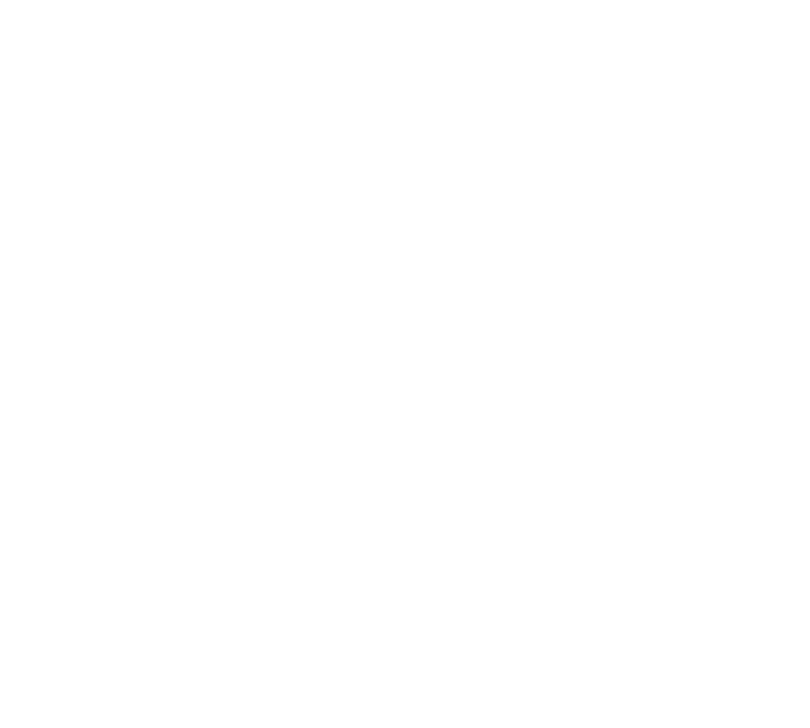
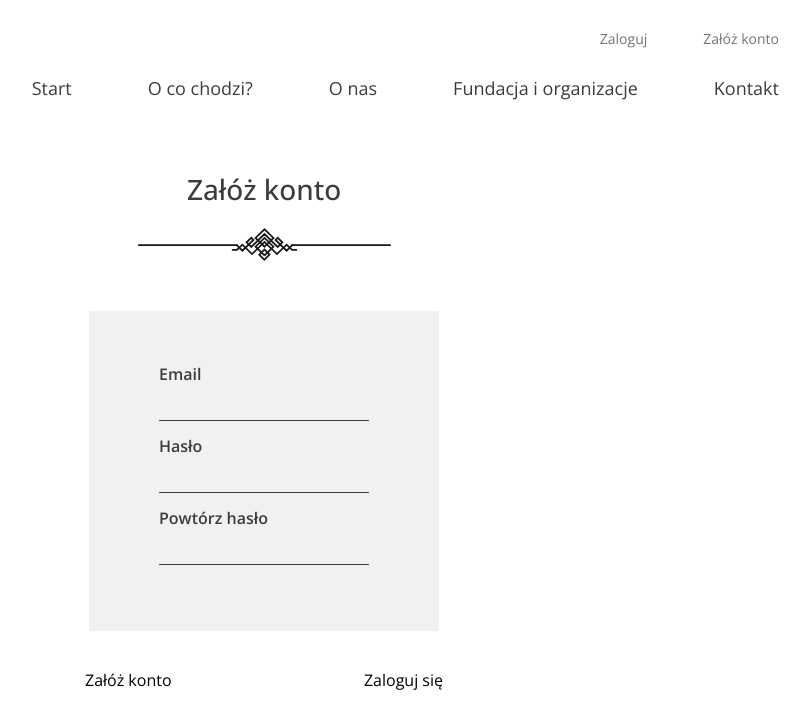
Before and after one commit to JKukielski/portfoliolab, a React (Create React App) app in the folder my-app/: page /rejestracja in a window 1280 px wide. Before the commit this address had no page. Shown: the top 728 px of the page, without its empty margins (376-1186 px from the left). Built offline with nearby package versions, Linux system fonts and the light colour scheme.

Commit message:
register page completed

```diff
--- a/my-app/src/App.js
+++ b/my-app/src/App.js
@@ -2,6 +2,7 @@
 import { BrowserRouter as Router, Routes, Route } from "react-router-dom";
 import Home from "./components/Home.js";
 import Login from "./components/Login";
+import Register from "./components/Register";
 
 function App() {
   return (
@@ -10,6 +11,7 @@
         <Routes>
           <Route exact path="/" element={<Home />} />
           <Route exact path="/logowanie" element={<Login />} />
+          <Route exact path="/rejestracja" element={<Register />} />
         </Routes>
       </Router>
     </>
--- /dev/null
+++ b/my-app/src/components/Register.js
@@ -0,0 +1,41 @@
+import React from "react";
+import Navbar from "./Navbar";
+import "../scss/register.scss";
+import images from "../constants/images.js";
+import { Link } from "react-router-dom";
+
+const Register = () => {
+  return (
+    <div className="app__register">
+      <Navbar />
+      <div className="app__register-container">
+        <div className="app__register-heading">Załóż konto</div>
+        <img
+          src={images.Decoration}
+          alt="decoration"
+          className="app__register-decoration"
+        />
+        <div className="app__register-details">
+          <div className="app__register-details_element">
+            <label htmlFor="email">Email</label>
+            <input type="email" name="email" id="email" />
+          </div>
+          <div className="app__register-details_element">
+            <label htmlFor="password">Hasło</label>
+            <input type="password" name="password" id="password" />
+          </div>
+          <div className="app__register-details_element">
+            <label htmlFor="password">Powtórz hasło</label>
+            <input type="password" name="password" id="password" />
+          </div>
+        </div>
+        <div className="app__register-options">
+          <Link to="/">Załóż konto</Link>
+          <Link to="/logowanie">Zaloguj się</Link>
+        </div>
+      </div>
+    </div>
+  );
+};
+
+export default Register;
--- /dev/null
+++ b/my-app/src/scss/register.scss
@@ -0,0 +1,76 @@
+@import '../scss/settings/colors';
+@import '../scss/settings/fonts';
+
+
+.app__register-container {
+    display: flex;
+    justify-content: center;
+    align-items: center;
+    flex-direction: column;
+    padding-top: 50px;
+
+    .app__register-heading {
+        font-size: 28px;
+        font-family: $primaryFont;
+        color: $textColor;
+        font-weight: 500;
+        margin-bottom: 20px;
+    }
+
+    .app__register-decoration {
+        margin-bottom: 50px;
+    }
+}
+
+.app__register-details {
+    width: 350px;
+    height: 320px;
+    background-color: $primaryColor;
+    display: flex;
+    justify-content: center;
+    align-items: center;
+    flex-direction: column;
+}
+
+.app__register-details_element {
+    display: flex;
+    flex-direction: column;
+    width: 60%;
+
+    label {
+        font-size: 16px;
+        font-weight: 600;
+        font-family: $primaryFont;
+        color: $textColor;
+        margin-bottom: 10px;
+    }
+
+    input {
+        border-style: none;
+        background-color: transparent;
+        border-bottom: 1px solid $textColor;
+        padding-bottom: 7px;
+        font-family: $primaryFont;
+        margin-bottom: 14px;
+    }
+}
+
+.app__register-options {
+    width: 30%;
+    display: flex;
+    justify-content: space-between;
+    margin-top: 30px;
+
+    a {
+        text-decoration: none;
+        font-size: 16px;
+        font-family: $primaryFont;
+        color: #000;
+        padding: 8px 13px;
+
+        &:hover {
+            border: 2px solid $textColor;
+        }
+    }
+
+}
```
